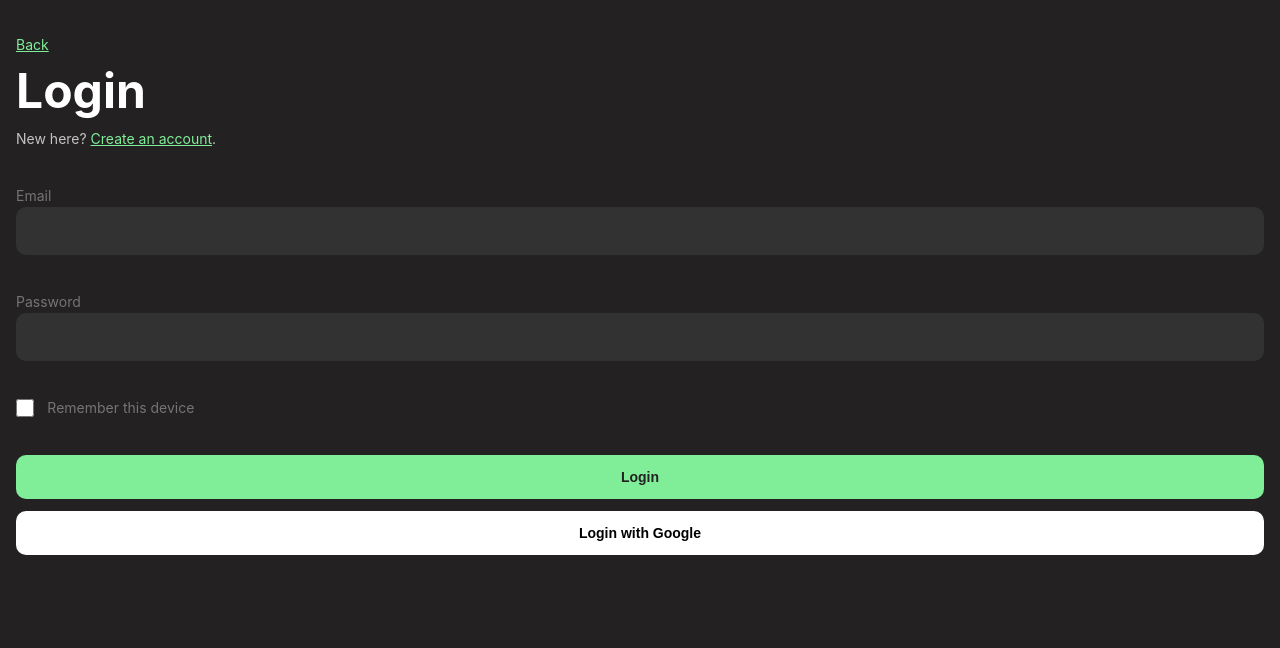
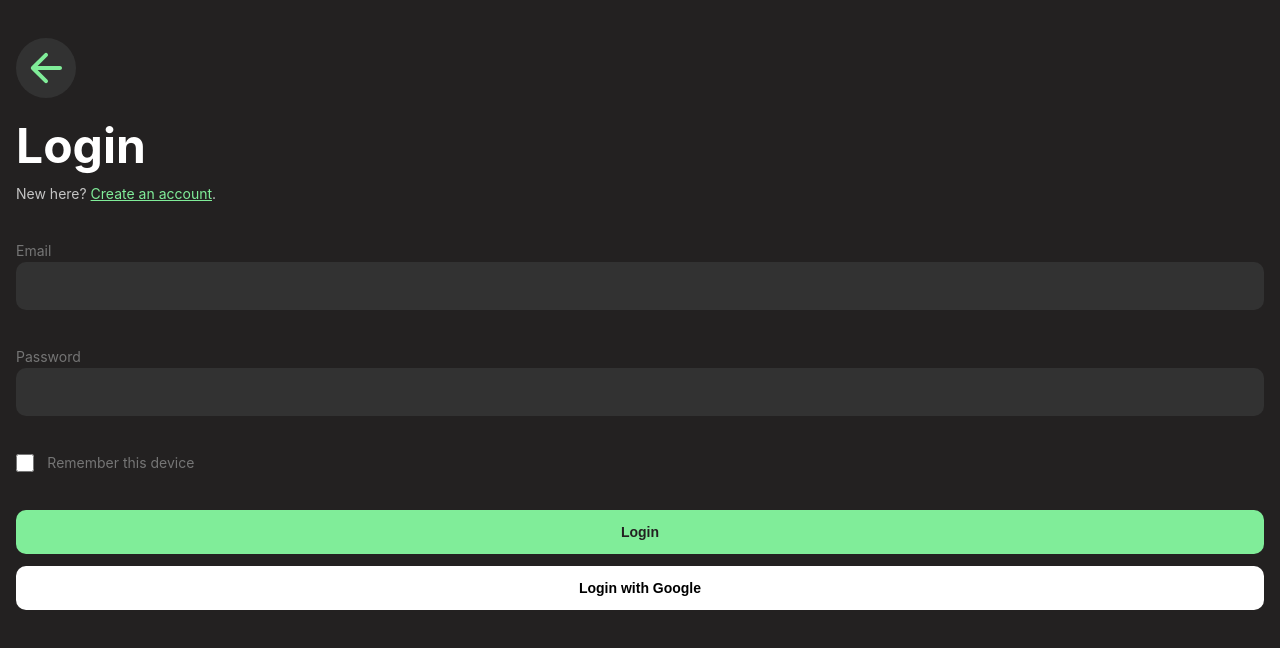
Before and after one commit to GlennCoding/crush-it-web-app, a React app: page /login in a window 1280 px wide. Shown: the top 648 px of the page. Built offline with nearby package versions, Linux system fonts and the light colour scheme.

Commit message:
added BackButtonLarge component

```diff
--- a/src/pages/login_page/LoginPage.module.scss
+++ b/src/pages/login_page/LoginPage.module.scss
@@ -5,12 +5,6 @@
     height: 100vh;
     padding-right: 16px;
     padding-left: 16px;
-
-    .pageBackButton {
-        display: block;
-        margin-top: 3.6rem;
-        margin-bottom: 1.6rem;
-    }
 
     .pageHeader {
         margin-bottom: 1.6rem;
@@ -96,3 +90,21 @@
         cursor: pointer;
     }
 }
+
+.BackButtonLarge {
+    display: block;
+    background-color: $primaryDark2Color;
+    width: 60px;
+    height: 60px;
+    border-radius: 50%;
+    margin-top: $m1;
+    margin-bottom: $m2;
+    display: flex;
+    justify-content: center;
+    align-items: center;
+
+    svg {
+        width: 80%;
+        height: 80%;
+    }
+}
--- a/src/pages/login_page/LoginPage.tsx
+++ b/src/pages/login_page/LoginPage.tsx
@@ -2,7 +2,20 @@ import React, { useState } from "react";
 import styles from "./LoginPage.module.scss";
 import { Link } from "react-router-dom";
 import * as authServices from "../../services/auth_services";
+import * as icons from "@material-ui/icons";
 import Loader from "../../components/loader/Loader";
+
+function LogInForm() {}
+
+function BackButtonLarge(props: { setToken: (token: string) => void }) {
+    return (
+        <Link to="/landing-page">
+            <div className={styles.BackButtonLarge}>
+                <icons.ArrowBackRounded />
+            </div>
+        </Link>
+    );
+}
 
 export default function LoginPage(props: {
     setToken: (token: string) => void;
@@ -34,13 +47,14 @@ export default function LoginPage(props: {
     return (
         <div className={styles.loginPage}>
             {processing && <Loader isProcessing />}
-      <Link className={styles.pageBackButton} to="/landing-page">
-        Back
-      </Link>
+
+            <BackButtonLarge setToken={props.setToken} />
+
             <h1 className={styles.pageHeader}>Login</h1>
             <p className={styles.createAccountNotice}>
                 New here? <Link to="/register">Create an account</Link>.
             </p>
+
             <form
                 className={styles.loginForm}
                 onSubmit={onFormSubmitted}
@@ -78,8 +92,14 @@ export default function LoginPage(props: {
                     />
                 </div>
 
-        <input className={styles.loginButton} type="submit" value="Login" />
-        <button className={styles.loginButtonGoogle}>Login with Google</button>
+                <input
+                    className={styles.loginButton}
+                    type="submit"
+                    value="Login"
+                />
+                <button className={styles.loginButtonGoogle}>
+                    Login with Google
+                </button>
                 <p style={{ color: "red" }}>{errorMessage}</p>
             </form>
         </div>
```
Lines whose indentation alone changed are shown as unchanged.
